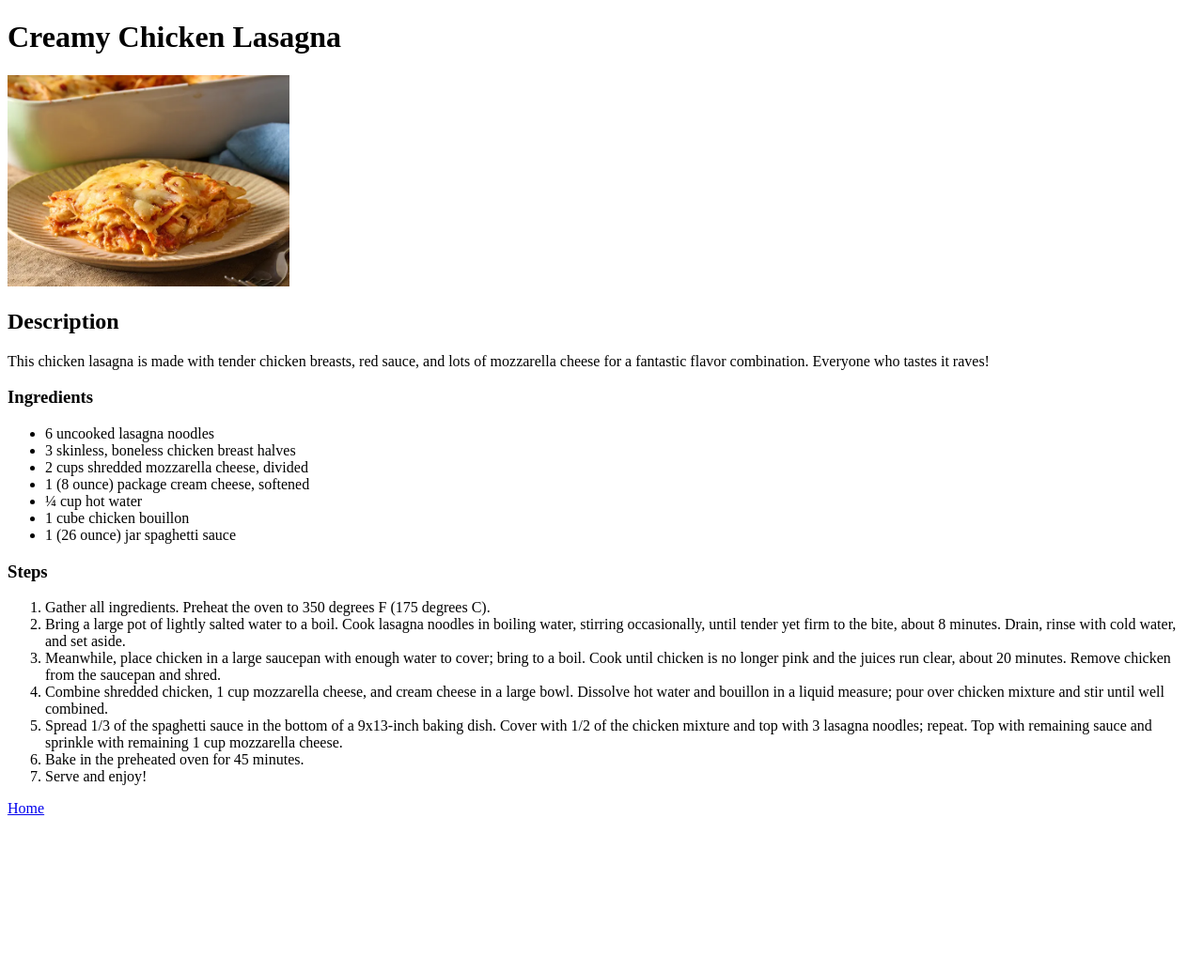
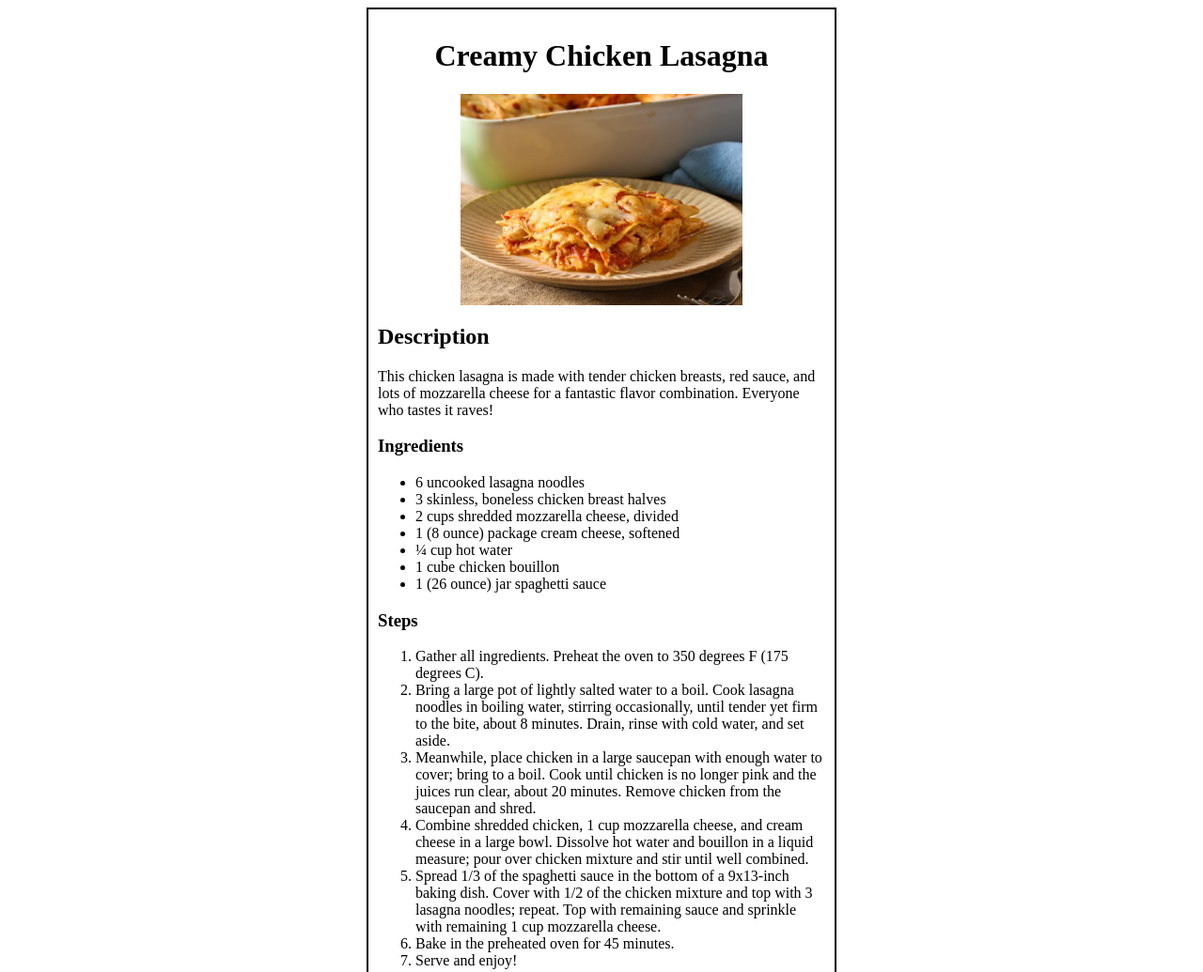
Before and after one commit to solah5/odin-recipes, a plain HTML site: page recipes/creamy_chicken_lasagna.html in a window 1280 px wide. Shown: the top 1035 px of the page at 94% size. Before the commit the page ends 878 px from the top, so only its background shows below. Drawn offline with Linux system fonts and the light colour scheme.

Commit message:
add some css style

```diff
--- a/recipes/creamy_chicken_lasagna.html
+++ b/recipes/creamy_chicken_lasagna.html
@@ -4,8 +4,10 @@
     <meta charset="UTF-8">
     <meta name="viewport" content="width=device-width, initial-scale=1.0">
     <title>Creamy Chicken Lasagna</title>
+    <link rel="stylesheet" href="styles.css">
 </head>
 <body>
+    <div class="container">
         <h1>Creamy Chicken Lasagna</h1>
 
         <img src="./creamy_chicken_lasagna.jpg" alt="Creamy Chicken Lasagna Image" width="300px">
@@ -36,5 +38,6 @@
         </ol>
 
         <a href="../index.html">Home</a>
+    </div>
 </body>
 </html>
--- /dev/null
+++ b/recipes/styles.css
@@ -0,0 +1,23 @@
+* {
+    box-sizing: border-box;
+}
+
+.container {
+    max-width: 500px;
+    margin: 0 auto;
+    border: 2px solid black;
+    padding: 10px;
+}
+
+/* .container h1, .container h2, .container h3, .container p, .container ul, .container ol {
+    padding: 8px;
+} */
+
+.container h1 {
+    text-align: center;
+}
+
+img {
+    display: block;
+    margin: 16px auto;
+}
```
Also changed, not shown: recipes/garlic_chicken.html (+3 -0 lines), recipes/good_old_fashioned_pancakes.html (+3 -0 lines). Lines whose indentation alone changed are shown as unchanged.
